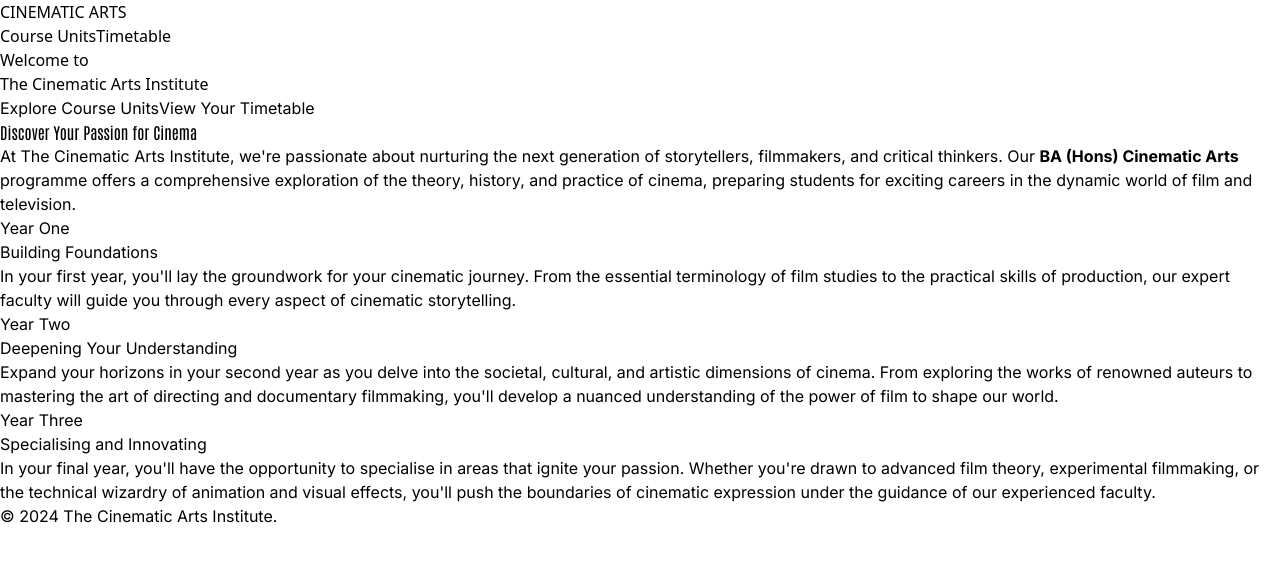
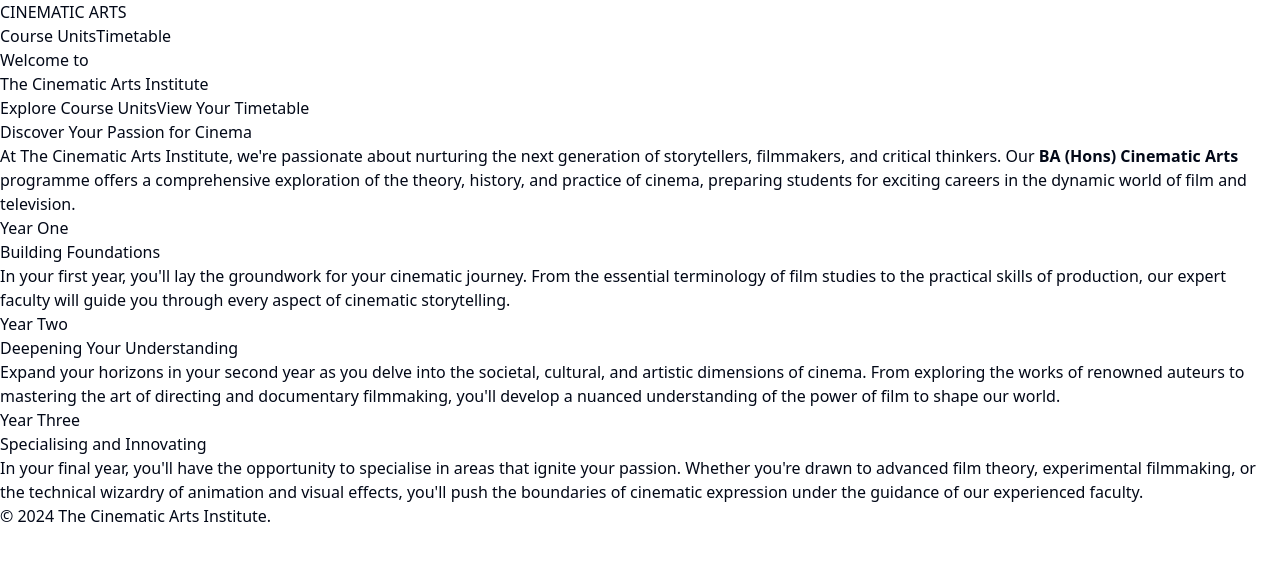
Before and after one commit to jaycee808/cinematic-arts, a Next.js app: page / in a window 1280 px wide. Shown: the top 562 px of the page. Built offline with nearby package versions, Linux system fonts and the light colour scheme.

Commit message:
removed styles from globals.css

```diff
--- a/public/assets/styles/globals.css
+++ b/public/assets/styles/globals.css
@@ -1,25 +1,75 @@
+@tailwind base;
+@tailwind components;
+@tailwind utilities;
+
+@layer base {
+:root {
+    --background: 0 0% 100%;
+    --foreground: 222.2 84% 4.9%;
+    --card: 0 0% 100%;
+    --card-foreground: 222.2 84% 4.9%;
+    --popover: 0 0% 100%;
+    --popover-foreground: 222.2 84% 4.9%;
+    --primary: 222.2 47.4% 11.2%;
+    --primary-foreground: 210 40% 98%;
+    --secondary: 210 40% 96.1%;
+    --secondary-foreground: 222.2 47.4% 11.2%;
+    --muted: 210 40% 96.1%;
+    --muted-foreground: 215.4 16.3% 46.9%;
+    --accent: 210 40% 96.1%;
+    --accent-foreground: 222.2 47.4% 11.2%;
+    --destructive: 0 84.2% 60.2%;
+    --destructive-foreground: 210 40% 98%;
+    --border: 214.3 31.8% 91.4%;
+    --input: 214.3 31.8% 91.4%;
+    --ring: 222.2 84% 4.9%;
+    --radius: 0.5rem;
+    --chart-1: 12 76% 61%;
+    --chart-2: 173 58% 39%;
+    --chart-3: 197 37% 24%;
+    --chart-4: 43 74% 66%;
+    --chart-5: 27 87% 67%;
+    }
+
+.dark {
+    --background: 222.2 84% 4.9%;
+    --foreground: 210 40% 98%;
+    --card: 222.2 84% 4.9%;
+    --card-foreground: 210 40% 98%;
+    --popover: 222.2 84% 4.9%;
+    --popover-foreground: 210 40% 98%;
+    --primary: 210 40% 98%;
+    --primary-foreground: 222.2 47.4% 11.2%;
+    --secondary: 217.2 32.6% 17.5%;
+    --secondary-foreground: 210 40% 98%;
+    --muted: 217.2 32.6% 17.5%;
+    --muted-foreground: 215 20.2% 65.1%;
+    --accent: 217.2 32.6% 17.5%;
+    --accent-foreground: 210 40% 98%;
+    --destructive: 0 62.8% 30.6%;
+    --destructive-foreground: 210 40% 98%;
+    --border: 217.2 32.6% 17.5%;
+    --input: 217.2 32.6% 17.5%;
+    --ring: 212.7 26.8% 83.9%;
+    --chart-1: 220 70% 50%;
+    --chart-2: 160 60% 45%;
+    --chart-3: 30 80% 55%;
+    --chart-4: 280 65% 60%;
+    --chart-5: 340 75% 55%;
+    }
+}
+
+@layer base {
+    * {
+        @apply border-border;
+    }
+    body {
+        @apply bg-background text-foreground;
+    }
+}
+
 @import url('https://fonts.googleapis.com/css2?family=Anton&family=Antonio:wght@100..700&family=Inter+Tight:ital,wght@0,100..900;1,100..900&family=Inter:wght@100..900&family=Work+Sans:ital,wght@0,100..900;1,100..900&display=swap');
 
 @tailwind base;
 @tailwind components;
 @tailwind utilities;
-
-hr {
-    border-width: 2px;
-}
-
-h3, h4, p, button, ul, li {
-    font-family: 'Inter', sans-serif;
-}
-
-.logo {
-    font-family: 'Anton', sans-serif;
-}
-
-.dayOfWeek, .timeSlots {
-    font-family: 'Inter Tight', sans-serif;
-}
-
-h1, h2, .hero-text-one, .hero-text-two, .nav-link {
-    font-family: 'Antonio', sans-serif;
-}
```
Also changed, not shown: app/globals.css (indentation only).
